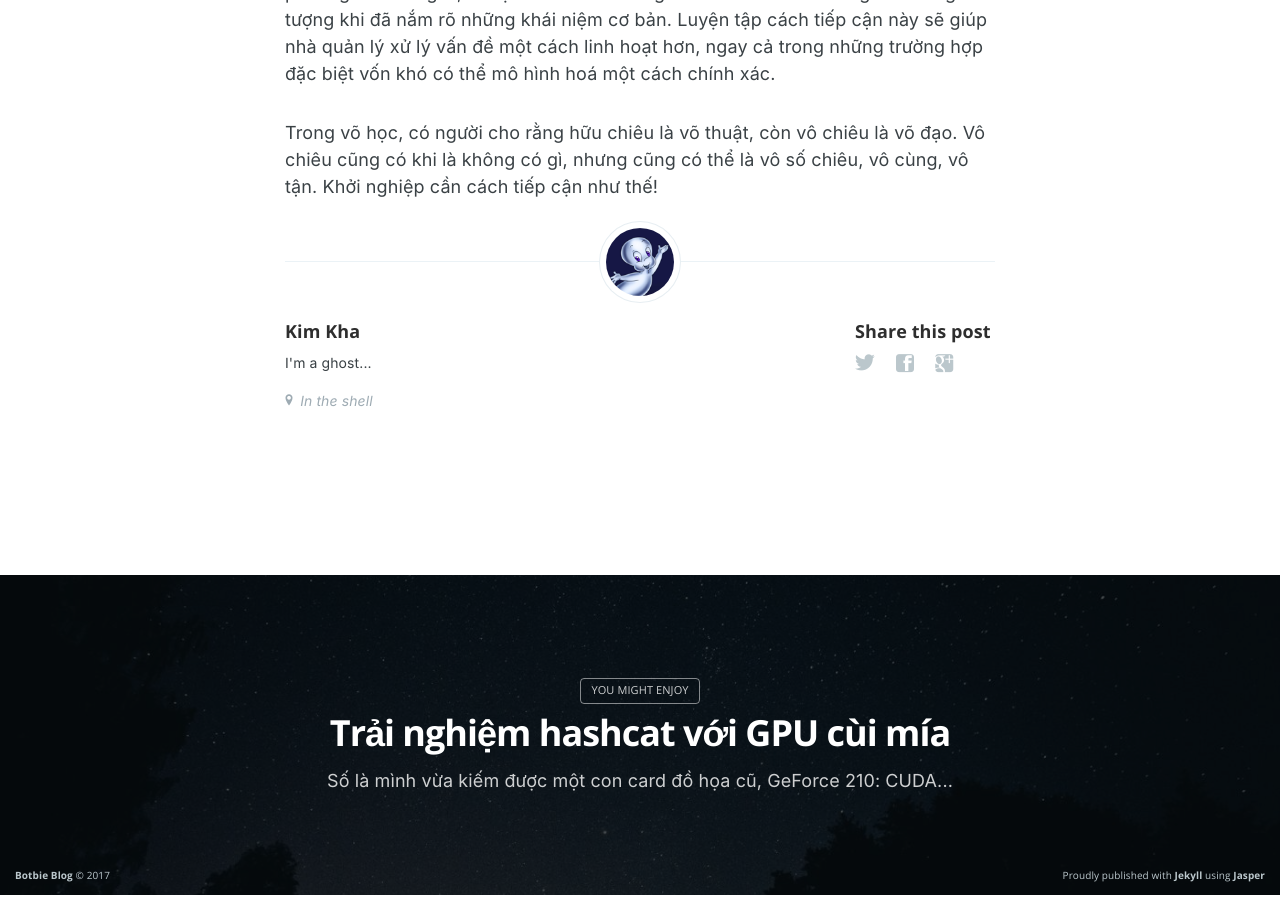
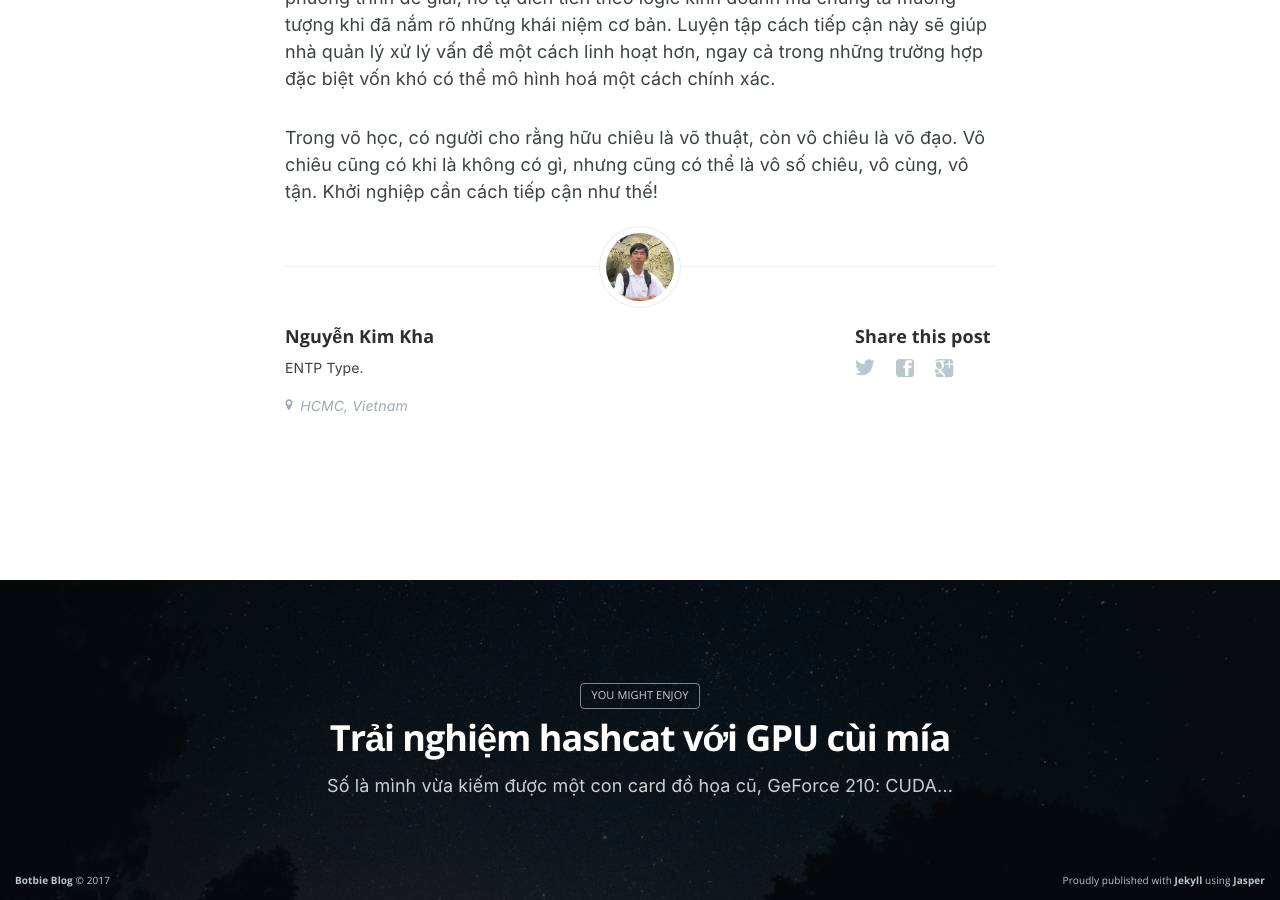
Before and after one commit to botbie/blog, a Jekyll site: the page built from _posts/2017-01-19-phan-tich-tai-chinh-cho-startup.md, in a window 1280 px wide and 900 px high, scrolled down 3144 px. Built offline with Jekyll 4.4.1, drawn with Linux system fonts in a browser that asks for light colours; nearby versions of some CDN libraries.

Commit message:
Update post and info for nkimkha

```diff
--- a/_data/authors.yml
+++ b/_data/authors.yml
@@ -18,9 +18,9 @@ jaken:
 
 nkimkha:
   username: nkimkha
-  avatar: /assets/images/avatars/casper.png
-  cover: /assets/images/covers/casper.jpg
-  name: Kim Kha
-  location: In the shell
+  avatar: /assets/images/avatars/nkimkha.jpg
+  cover: /assets/images/covers/nkimkha.jpg
+  name: Nguyễn Kim Kha
+  location: HCMC, Vietnam
   intro: >
-    I'm a ghost...
+    ENTP Type.
```
Also changed, not shown: _posts/2017-01-19-phan-tich-tai-chinh-cho-startup.md (+1 -1 lines), assets/images/avatars/nkimkha.jpg (added), assets/images/covers/nkimkha.jpg (added), assets/images/figures/phan-tich-tai-chinh.jpg (added).
